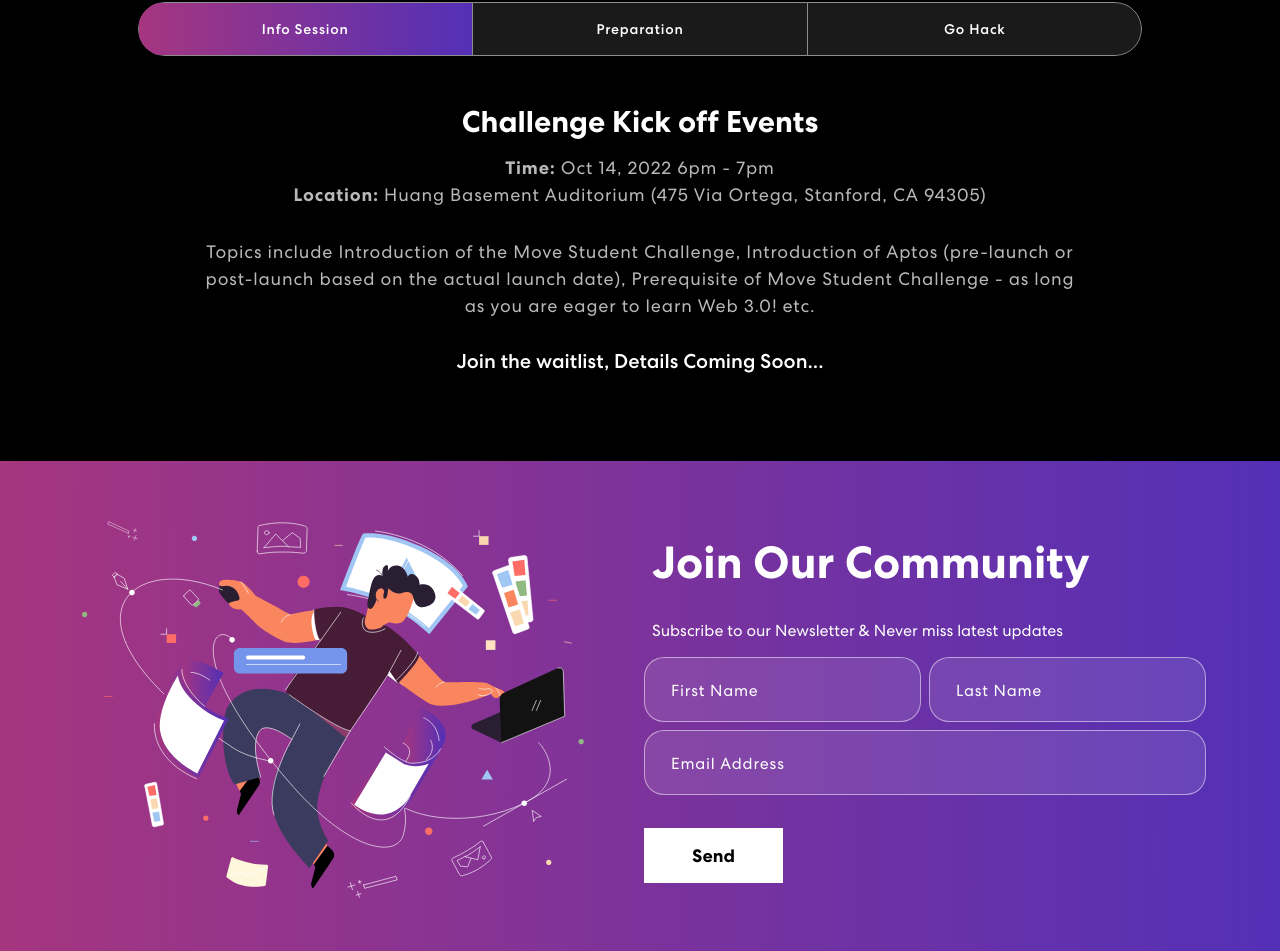
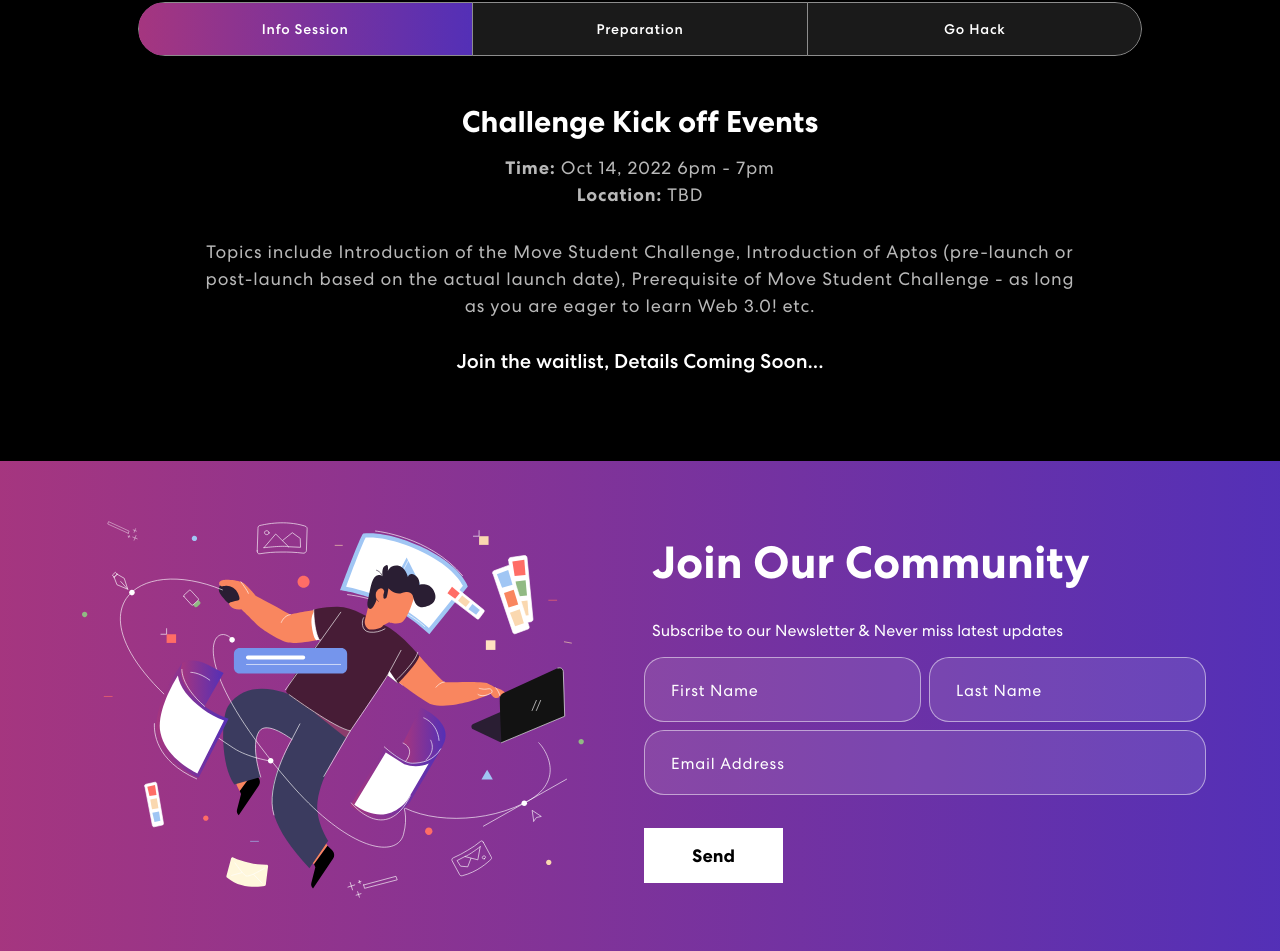
Before and after one commit to pette1999/DayOne-Web3-Website, a React (Create React App) app: page / in a window 1280 px wide. Shown: the part 2162-3113 px from the top of the page. Built offline with nearby package versions, Linux system fonts and the light colour scheme; no server answers.

Commit message:
update content

```diff
--- a/src/components/Projects.js
+++ b/src/components/Projects.js
@@ -30,7 +30,7 @@
                   <Tab.Content id="slideInUp" className={isVisible ? "animate__animated animate__slideInUp" : ""}>
                     <Tab.Pane eventKey="first">
                       <h3>Challenge Kick off Events</h3>
-                      <p><b>Time:</b> Oct 14, 2022 6pm - 7pm<br></br><b>Location:</b> Huang Basement Auditorium (475 Via Ortega, Stanford, CA 94305)<br></br></p>
+                      <p><b>Time:</b> Oct 14, 2022 6pm - 7pm<br></br><b>Location:</b> TBD<br></br></p>
                       <p>Topics include Introduction of the Move Student Challenge, Introduction of Aptos (pre-launch or post-launch based on the actual launch date), Prerequisite of Move Student Challenge - as long as you are eager to learn Web 3.0! etc.</p>
                       <h4>Join the waitlist, Details Coming Soon...</h4>
                     </Tab.Pane>
@@ -42,7 +42,7 @@
                     </Tab.Pane>
                     <Tab.Pane eventKey="third">
                       <h3>Onsite Challenge</h3>
-                      <p><b>Time:</b> Jan 14, 2023(Saturday) - Jan 16, 2023(Monday/Public Holiday)<br></br><b>Location:</b> Huang Basement Auditorium (475 Via Ortega, Stanford, CA 94305)</p>
+                      <p><b>Time:</b> Jan 14, 2023(Saturday) - Jan 16, 2023(Monday/Public Holiday)<br></br><b>Location:</b> TBD</p>
                       <h4>Join the waitlist, Details Coming Soon...</h4>
                     </Tab.Pane>
                   </Tab.Content>
```
